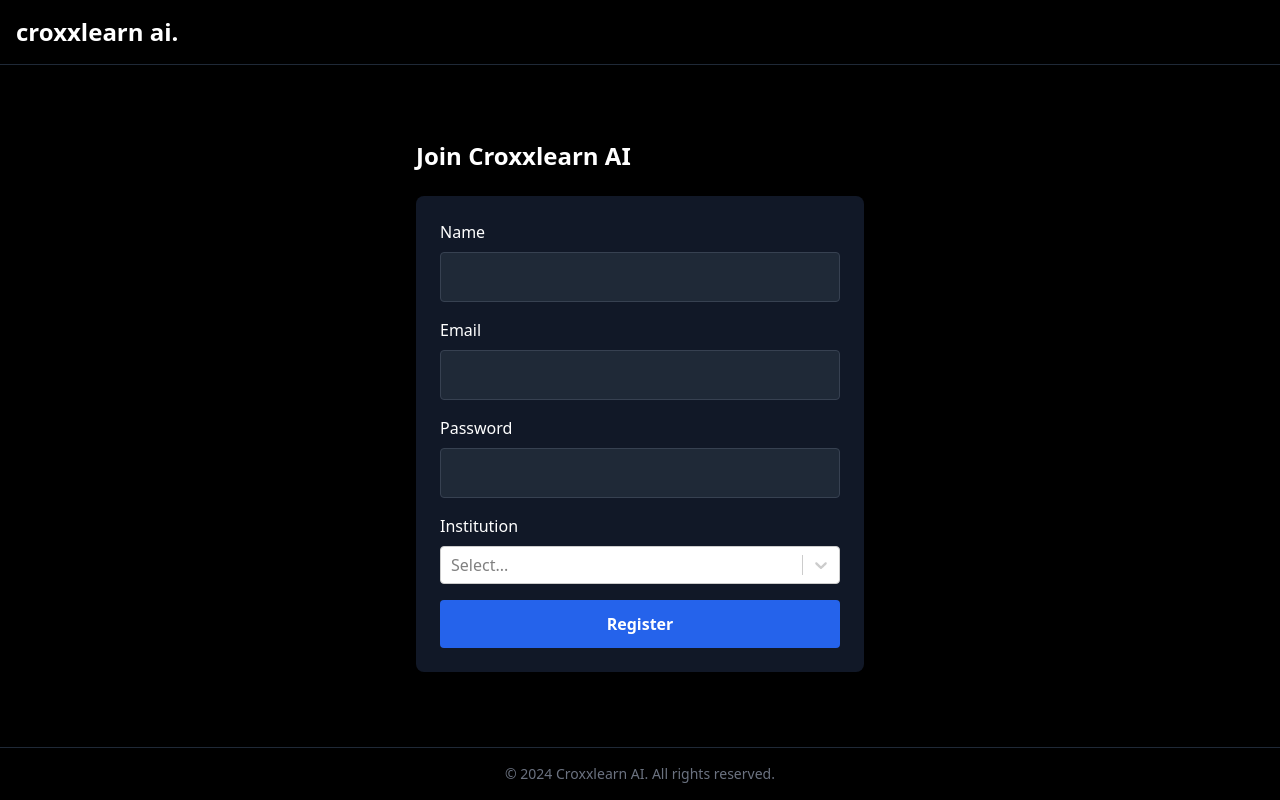
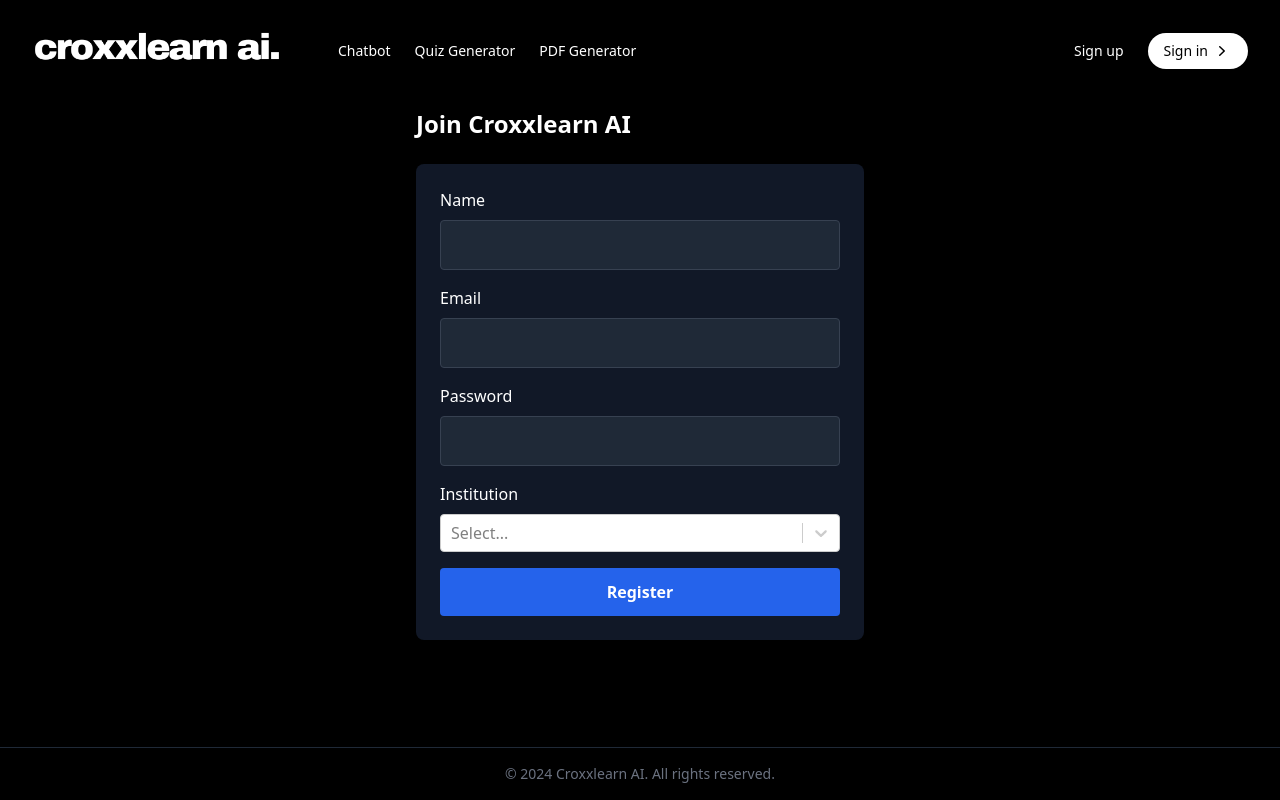
Before and after one commit to bryanqueen/croxxlearn-ai, a Next.js app: page /register in a window 1280 px wide. Built offline with nearby package versions, Linux system fonts and the light colour scheme.

Commit message:
Fix: Added the correct logo to the register page Fix: Worked Typewriter text for Hero section

```diff
--- a/components/ui/typewriter-effect.js
+++ b/components/ui/typewriter-effect.js
@@ -43,7 +43,7 @@
                   initial={{}}
                   key={`char-${index}`}
                   className={cn(
-                    `dark:text-white text-black opacity-0 hidden`,
+                    `text-white opacity-0 hidden`,
                     word.className
                   )}
                 >
--- a/pages/register.js
+++ b/pages/register.js
@@ -2,6 +2,7 @@
 import axios from 'axios';
 import Select from 'react-select';
 import { useRouter } from 'next/router';
+import Header from '@/components/Header';
 
 const institutions = [
   { value: 'university-of-lagos', label: 'University of Lagos' },
@@ -78,9 +79,7 @@
 
   return (
     <div className="min-h-screen flex flex-col bg-black text-white">
-      <header className="p-4 border-b border-gray-800">
-        <h1 className="text-2xl font-bold">croxxlearn ai.</h1>
-      </header>
+      <Header/>
       <main className="flex-grow flex flex-col items-center justify-center p-4">
         <div className="w-full max-w-md">
           <h2 className="text-2xl font-bold mb-6">Join Croxxlearn AI</h2>
```
